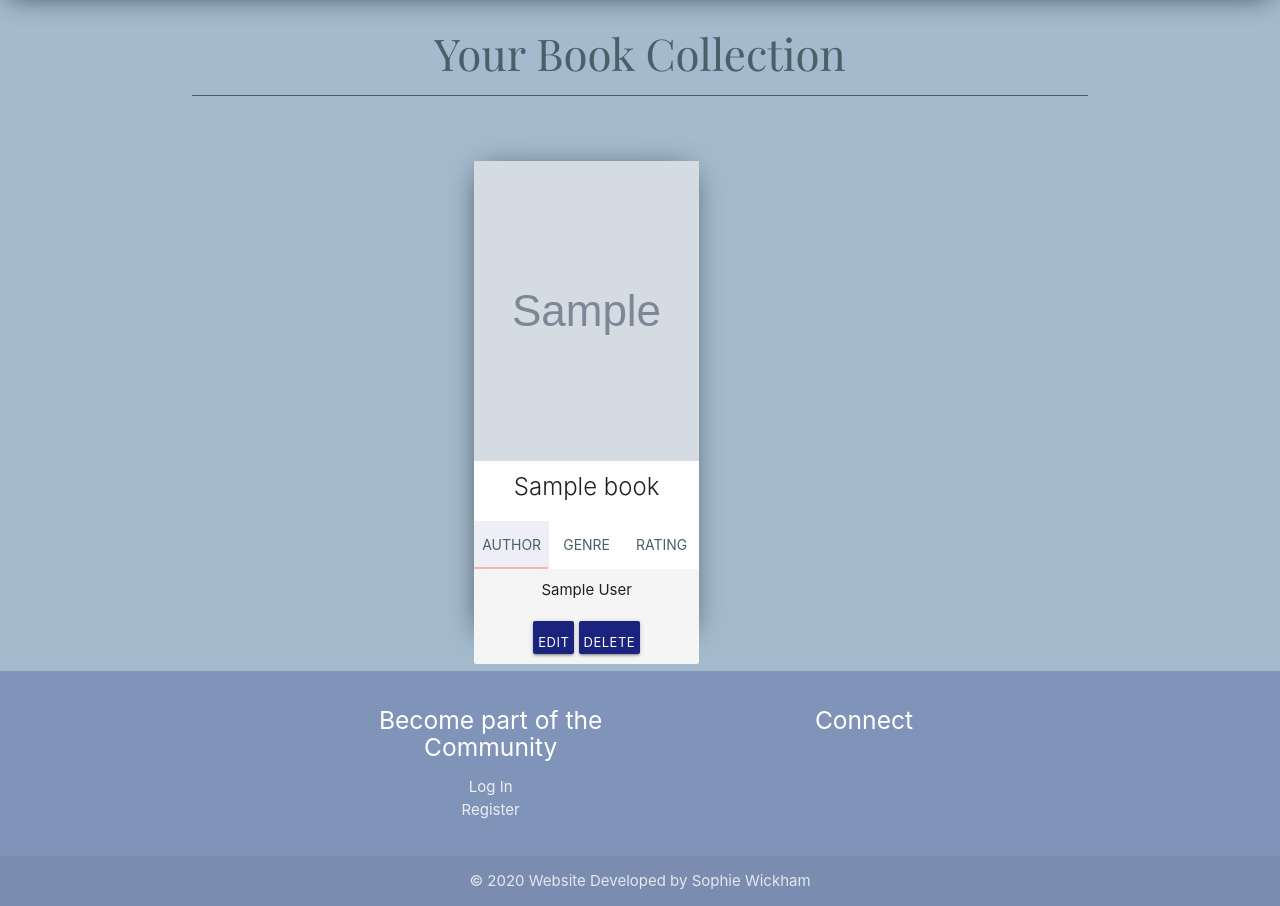
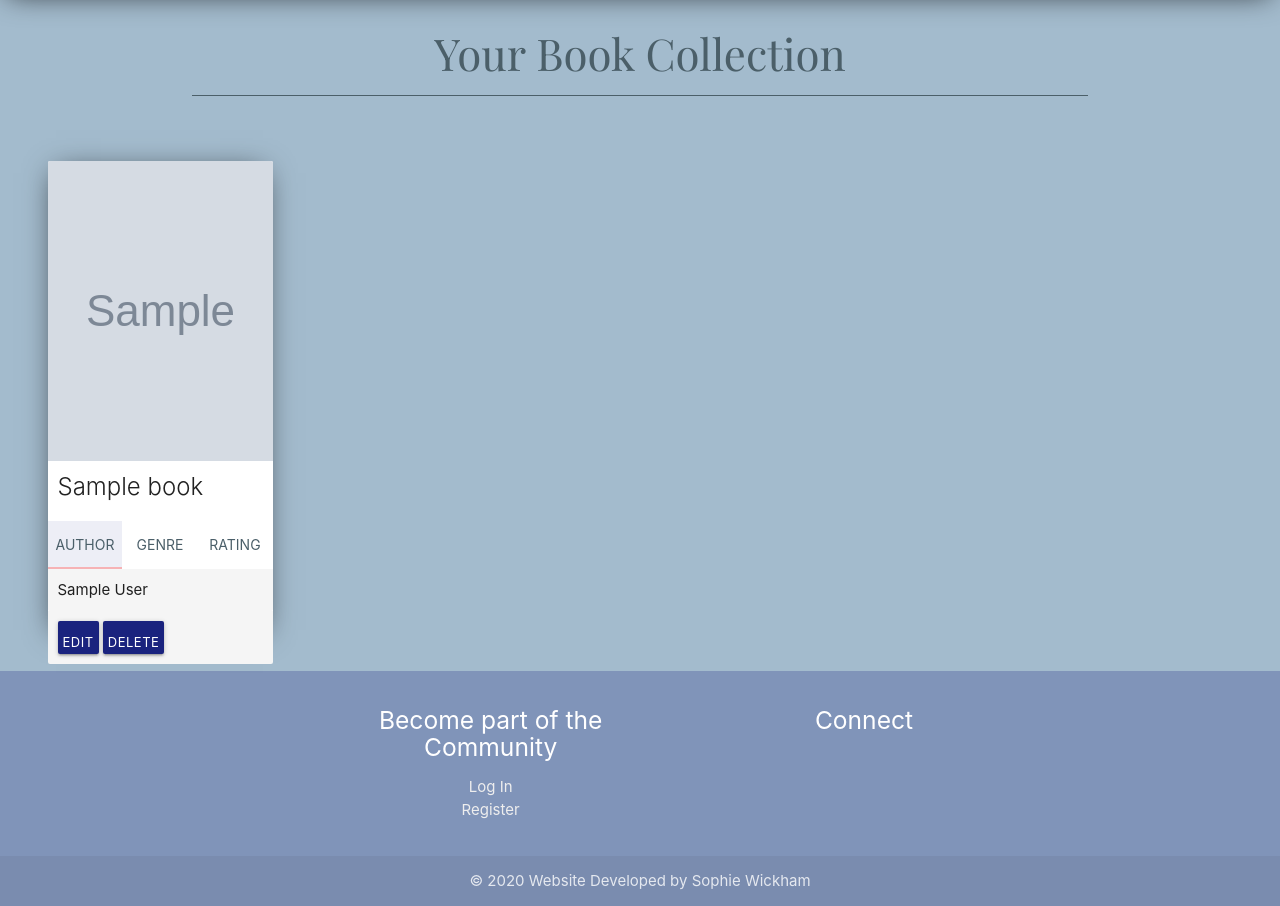
Before and after one commit to sw1ckham/i-brary, a Flask app: page /show_books in a window 1280 px wide. Shown: the part 64-970 px from the top of the page. Run offline with Flask 2, Linux system fonts and the light colour scheme; the visitor is signed in with stand-in values (Sample User, id 1); grey boxes marked "Sample" are stand-in pictures; a database or web service that is not in the repository returns one stand-in record (values such as "Sample title"); some libraries are stand-ins or nearby versions.

Commit message:
Changed grip layout

```diff
--- a/templates/books.html
+++ b/templates/books.html
@@ -4,11 +4,12 @@
 
 
     <div class="container-fluid">
+    <h3 class="center">Your Book Collection</h3>
 	    <div class="row">
-        <h3 class="center">Your Book Collection</h3>
+
         <hr class="block-divider">
         {% for book in books %}
-		    <div id="card" class="col s12 m4 l3 offset-l4 center flexbox">
+		    <div id="card" class="col s12 m4 l3 flexbox">
 			    <div class="card hoverable center-block">
 				    <div class="card-image">
                         <img src= "{{book.img_url}}" alt="Front page of Atomic Habits">
```
